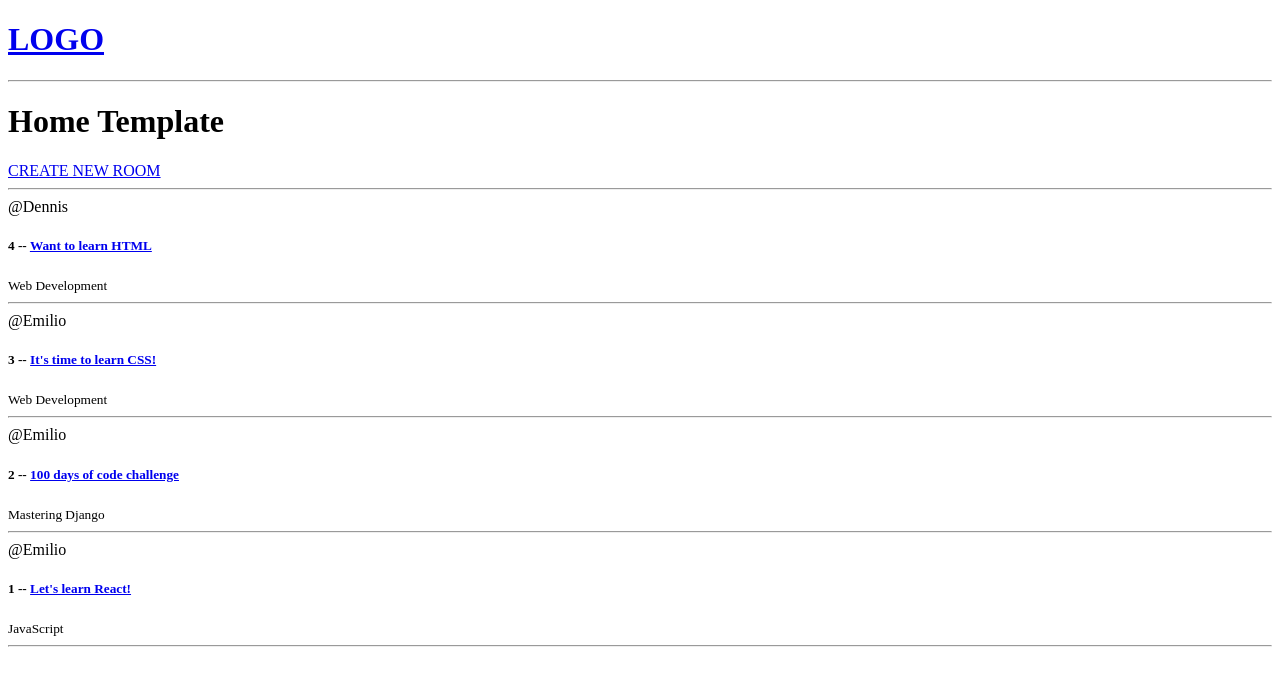
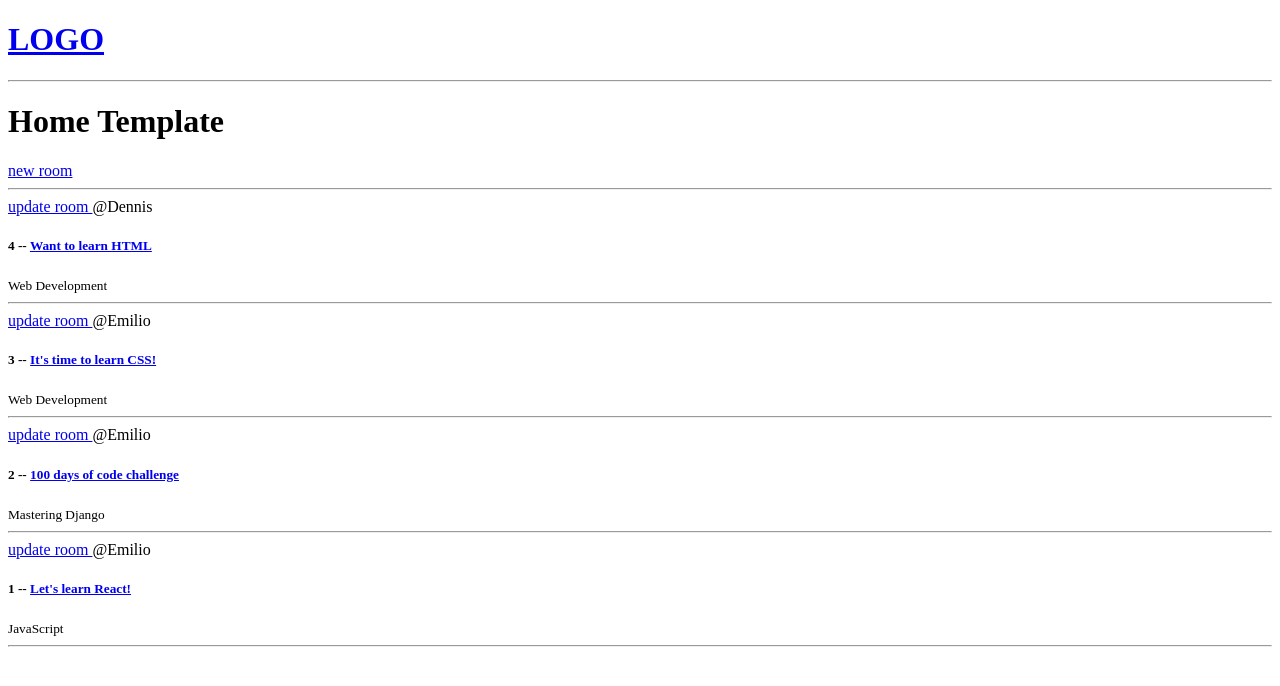
Before and after one commit to girardi-e/Django-StudyBud, a Django app: page / in a window 1280 px wide. Shown: the top 686 px of the page. Run offline with Django 4.2, Linux system fonts and the light colour scheme; data comes from the database, SQL or seed files in the repository.

Commit message:
Update room form

```diff
--- a/base/templates/base/home.html
+++ b/base/templates/base/home.html
@@ -5,10 +5,15 @@
 
     <div>
         <div>
-            <a href="{% url 'create-room'%}">CREATE NEW ROOM</a>
+            <a href="{% url 'create-room'%}">
+                 new room
+            </a>
             <hr>
             {% for room in rooms %}
                 <div>
+                    <a href="{% url 'update-room' room.id %}">
+                        update room
+                    </a>
                     <span>@{{ room.host.username }}</span>
                     <h5>{{ room.id }} --
                         <a href="{% url 'room' room.id %}">{{room.name}}</a>
--- a/base/urls.py
+++ b/base/urls.py
@@ -3,7 +3,7 @@ from . import views
 
 urlpatterns = [
     path('', views.home, name="home"),
-    path('room/<str:pk>', views.room, name="room"),
-
-    path('create-room/', views.create_room, name="create-room")
+    path('room/<str:pk>/', views.room, name="room"),
+    path('create-room/', views.create_room, name="create-room"),
+    path('update_room/<str:pk>/', views.update_room, name="update-room")
 ]
--- a/base/views.py
+++ b/base/views.py
@@ -26,3 +26,13 @@ def create_room(request):
 
     context = {"form": form}
     return render(request, 'base/room_form.html', context)
+
+
+def update_room(request, pk):
+    # get the room we want to update
+    room = Room.objects.get(id=pk)
+    # pre-fill the form with data from the room
+    form = RoomForm(instance=room)
+
+    context = {"form": form}
+    return render(request, 'base/room_form.html', context)
```
